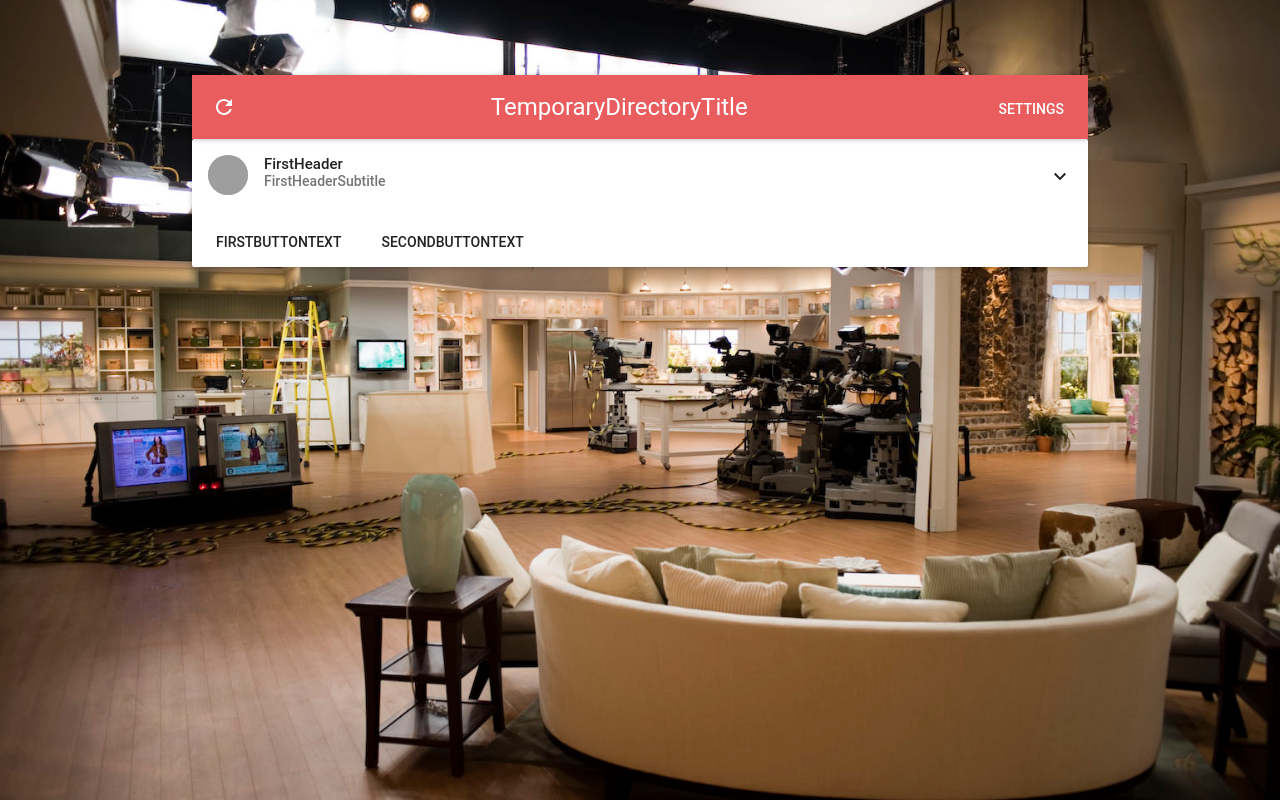
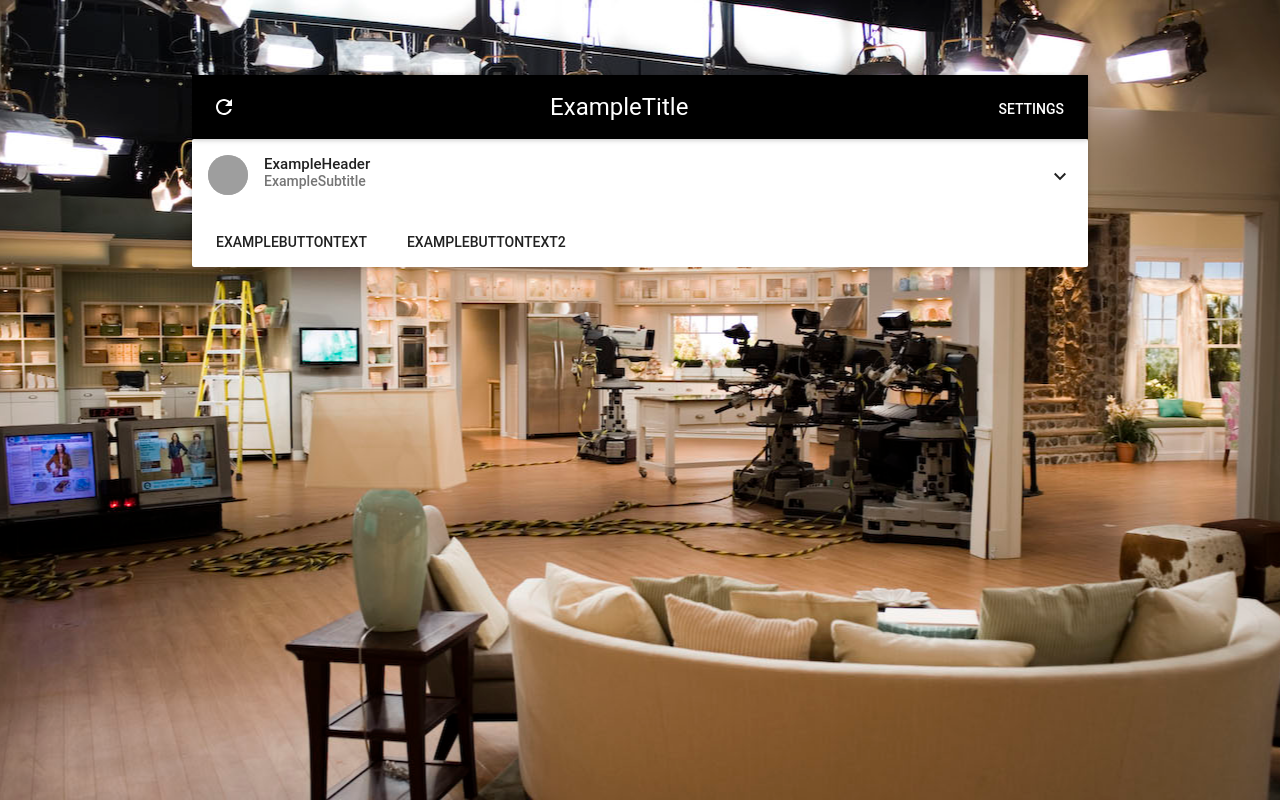
Before and after one commit to StevenPG/DynamicLinksCatalog, a React (Create React App) app in the folder react_src/: page / in a window 1280 px wide. Built offline with nearby package versions, Linux system fonts and the light colour scheme; grey boxes are pictures that could not be loaded; what react-tap-event-plugin would draw is missing.

Commit message:
Successfully added the ability to set the background image of the webpage dynamically through settings

```diff
--- a/react_src/src/App.js
+++ b/react_src/src/App.js
@@ -70,27 +70,36 @@ class App extends Component {
   };
   // -- End Settings functions --
 
+  // Callback for data setState
+  configureViaJSON = () => {
+  	var backgroundURL = this.state.json['config']['PageBackgroundURL'];
+    document.body.style.background = 'url(' + backgroundURL + ') no-repeat center center fixed';
+    document.body.style.background = 'cover';
+  }
+  // End Callback
+
   // Run when component is rendering
   // Retrieve JSON info for current and child components
   componentWillMount() {
     this.setState({
       json: {
         "config": {
-          "DirectoryTitle" : "TemporaryDirectoryTitle",
-          "DirectoryHexColor" : "#EA5D5E",
+          "DirectoryTitle" : "ExampleTitle",
+          "DirectoryHexColor" : "#000000",
+          "PageBackgroundURL" : "/img/studioset.jpg",
           "cards" : [
             {
-              "Header" : "FirstHeader",
-              "HeaderSubtitle" : "FirstHeaderSubtitle",
-              "ExpandedText" : "FirstTextBody",
-              "Image" : "http://fresnostate.edu/webresources/images/128x128/128x128-youtube.png",
+              "Header" : "ExampleHeader",
+              "HeaderSubtitle" : "ExampleSubtitle",
+              "ExpandedText" : "ExampleTextBody",
+              "Image" : "https://upload.wikimedia.org/wikipedia/commons/8/84/Example.svg",
               "Buttons" : [
                   {
-                    "buttontext" : "FirstButtonText",
+                    "buttontext" : "ExampleButtonText",
                     "linkURL" : "url"
                   },
                   {
-                    "buttontext" : "SecondButtonText",
+                    "buttontext" : "ExampleButtonText2",
                     "linkURL" : "url"
                   }
                 ]
@@ -98,7 +107,7 @@ class App extends Component {
           ]
         }
       }
-    });
+    }, this.configureViaJSON);
   }
 
   render() {
--- a/react_src/src/index.css
+++ b/react_src/src/index.css
@@ -2,6 +2,4 @@ body {
   margin: 0;
   padding: 0;
   font-family: sans-serif;
-  background: url("/img/studioset.jpg")  no-repeat center center fixed;
-  background-size:cover;
 }
```
